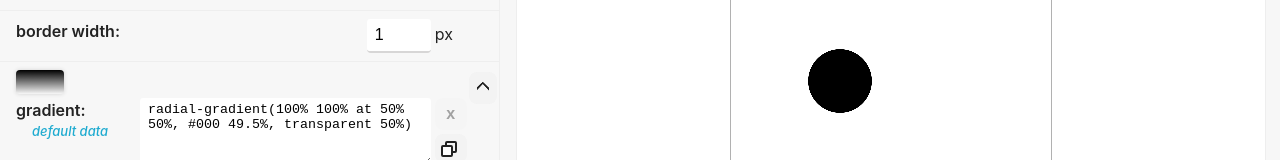
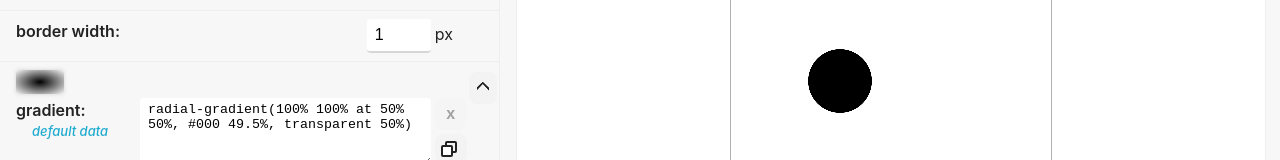
Before and after one commit to julsmorozova/gradient-image-builder, a React (Vite) app: page / in a window 1280 px wide. Shown: the part 225-385 px from the top of the page. Built offline with nearby package versions, Linux system fonts and the light colour scheme.

Commit message:
make thumbnail display layer's gradient type

```diff
--- a/src/ColorsThumbnail.tsx
+++ b/src/ColorsThumbnail.tsx
@@ -1,4 +1,4 @@
-import { getColorsFromInput } from "./tools";
+import { GradientType, getColorsFromInput, getGradientType } from "./tools";
 import { BackgroundInput, useGradientStore } from "./store";
 import { Tooltip } from "react-tooltip";
 
@@ -10,8 +10,9 @@ export default function ColorsThumbnail (props: ColorsThumbnailProps) {
     const { id } = props;
     const value = useGradientStore((state) => state.backgroundInputs.find(i => i.id === id)?.value);
     const parsedColors = value && getColorsFromInput(value);
-    const gradientValue = parsedColors?.toString() && `linear-gradient(${parsedColors?.toString()})`;
-
+    const gradientType = value && getGradientType(value);
+    const gradientValue = parsedColors?.toString() && (
+        gradientType === GradientType.LINEAR ? `linear-gradient(${parsedColors?.toString()})` : `radial-gradient(${parsedColors?.toString()})`);
     const styleBlock = {
         width: '3rem',
         height: '1.5rem',
--- a/src/tools.ts
+++ b/src/tools.ts
@@ -1,5 +1,10 @@
 import { CSSProperties } from 'react';
 import { BackgroundInput } from './store';
+
+export enum GradientType {
+    RADIAL = 'radial',
+	LINEAR = 'linear',
+}
 
 export const styleObjectToString = (styleObject: CSSProperties) => {
     return Object.entries(styleObject).map(([k, v]) => k.toString().replace(/[A-Z]/g, match => `-${match.toLowerCase()}`) + `: ${v}`).join(';\n') + ';';
@@ -54,3 +59,7 @@ export const getColorsFromInput = (input: string): string[] => {
     const re = /(^[a-zA-Z]+$)|transparent|(#(?:[0-9a-f]{2}){2,4}|#[0-9a-f]{3}|(?:rgba?|hsla?)\((?:\d+%?(?:deg|rad|grad|turn)?(?:,|\s)+){2,3}[\s/]*[\d.]+%?\))/ig;
     return [...input.matchAll(re)].map(i => i[0]);
 };
+
+export const getGradientType = (input: string): GradientType => {
+    return input.startsWith("radial-") ? GradientType.RADIAL : GradientType.LINEAR;
+}
```
